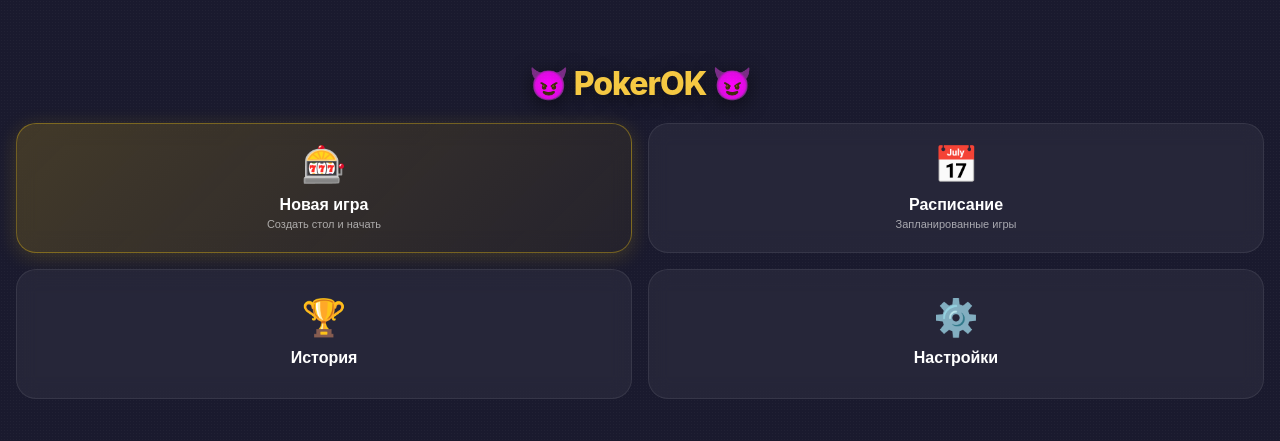
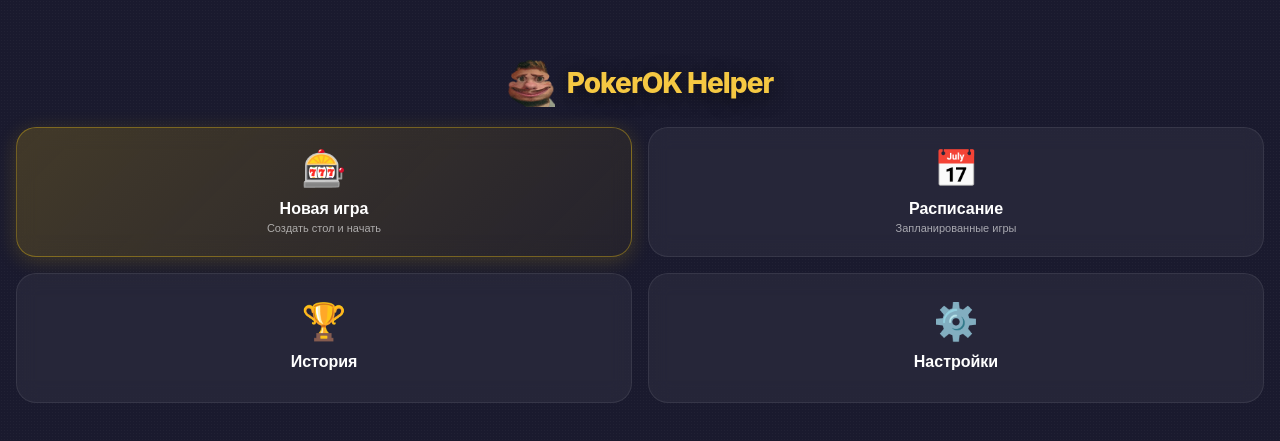
Before and after one commit to BatootVibe/pokerok-helper, a React (Vite) app: page / in a window 1280 px wide. Shown: the part 129-570 px from the top of the page. Built offline with nearby package versions, Linux system fonts and the light colour scheme; no server answers.

Commit message:
feat: replace demon emoji with custom logo and rename to PokerOK Helper

```diff
--- a/src/App.css
+++ b/src/App.css
@@ -103,11 +103,21 @@ body::before {
 
 .app-title {
   text-align: center;
-  font-size: 32px;
+  font-size: 28px;
   font-weight: 800;
   color: var(--accent-gold);
   text-shadow: 0 4px 20px rgba(0,0,0,0.6);
   letter-spacing: -1px;
+  display: flex;
+  align-items: center;
+  justify-content: center;
+  gap: 12px;
+}
+
+.app-logo {
+  width: 48px;
+  height: 48px;
+  object-fit: contain;
 }
 
 /* === Back Button === */
--- a/src/pages/HomePage.tsx
+++ b/src/pages/HomePage.tsx
@@ -29,7 +29,10 @@ export function HomePage() {
 
   return (
     <div className="page page-center">
-      <h1 className="app-title">😈 PokerOK 😈</h1>
+      <h1 className="app-title">
+        <img src="/logo.png" alt="Logo" className="app-logo" />
+        PokerOK Helper
+      </h1>
 
       <div className="home-grid">
         {cards.map(card => (
```
Also changed, not shown: public/logo.png (added).
